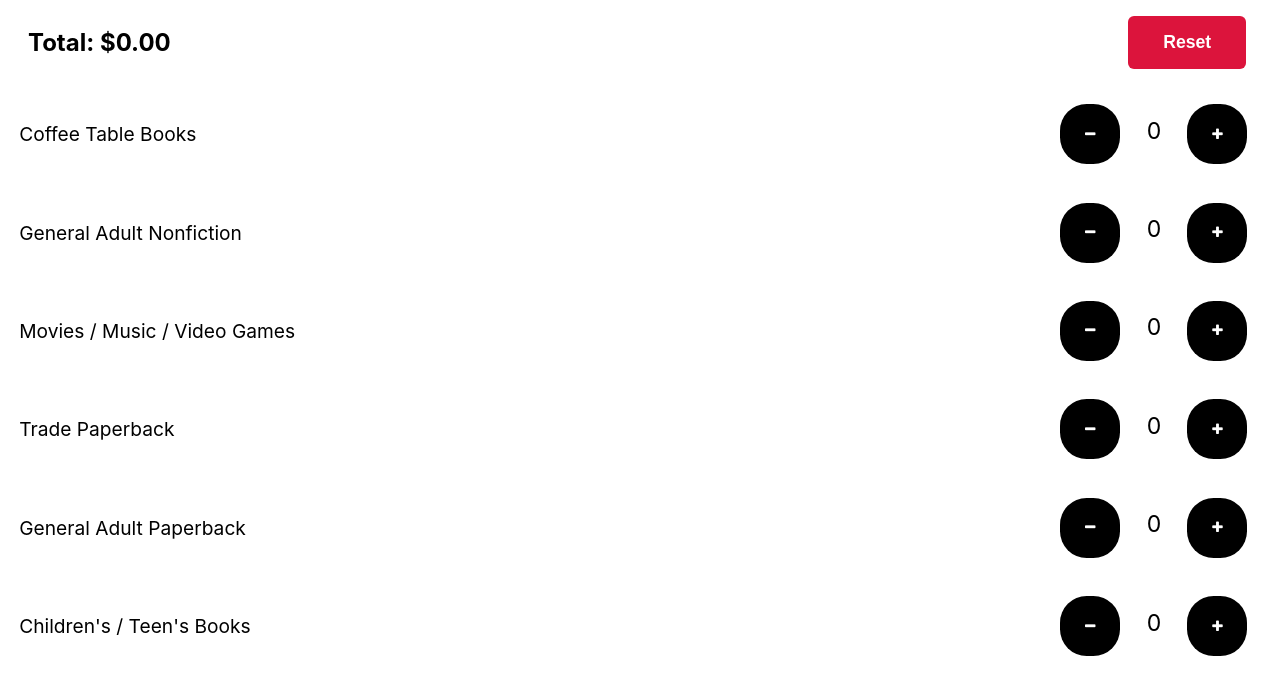
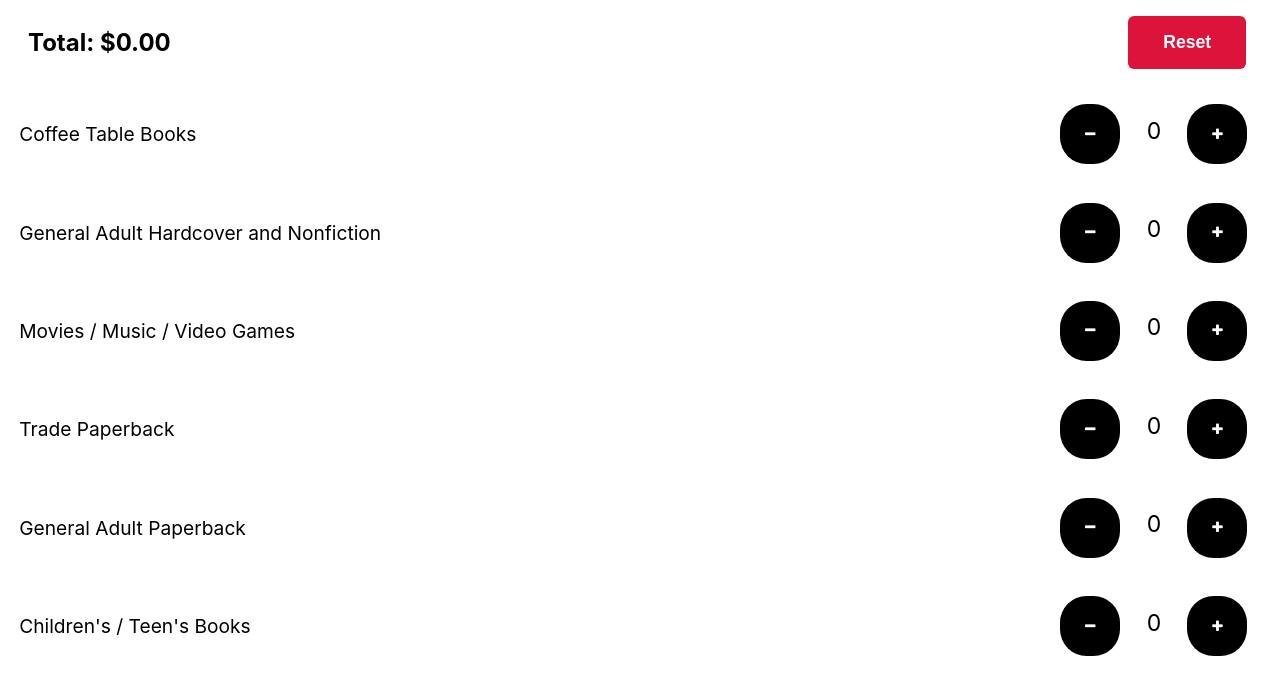
Before and after one commit to jtlong3rd/wvpl-ambler-book-sale-pricer, a React (Create React App) app: page / in a window 1280 px wide. Shown: the top 694 px of the page. Built offline with nearby package versions, Linux system fonts and the light colour scheme.

Commit message:
Rename "General Adult Nonfiction" -> "General Adult Hardcover and Nonfiction"

```diff
--- a/src/App.tsx
+++ b/src/App.tsx
@@ -31,8 +31,8 @@ const itemSpecs: ItemSpec[] = [
     pricingRule: count => count * 2
   },
   {
-    key: 'adult-nonfiction',
-    name: 'General Adult Nonfiction',
+    key: 'adult-hardcover-nonfiction',
+    name: 'General Adult Hardcover and Nonfiction',
     pricingRule: count => count
   },
   {
```
